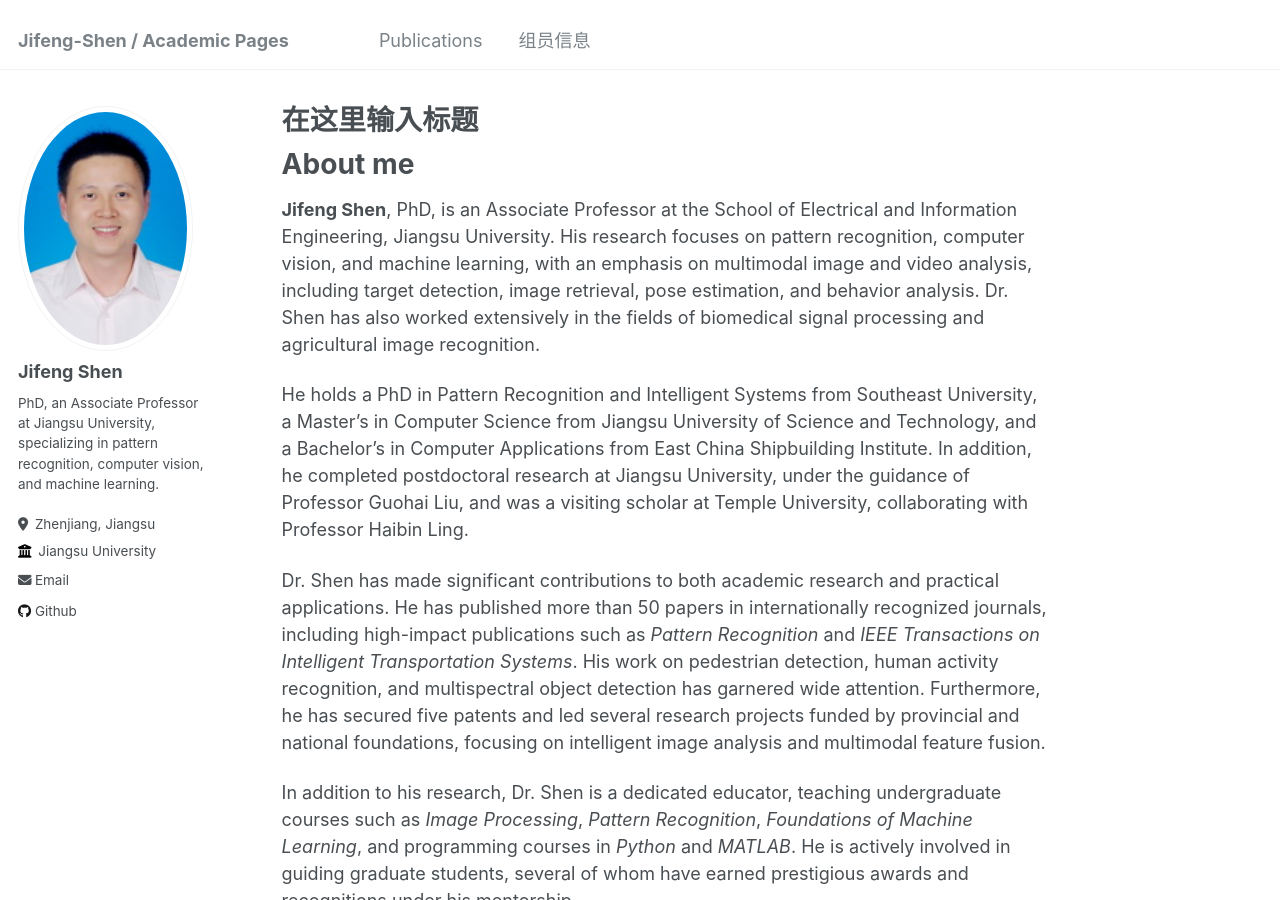
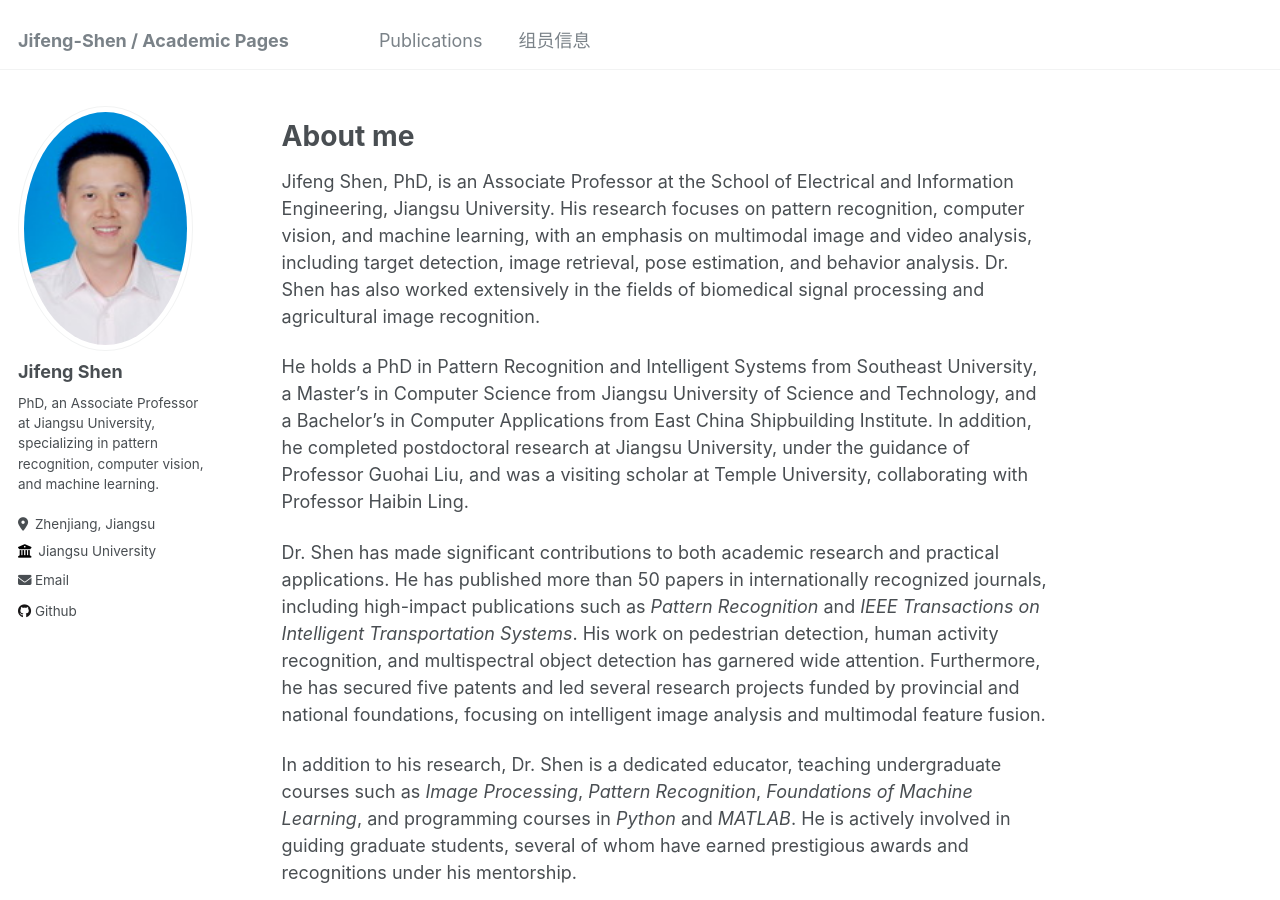
Before and after one commit to jifeng-shen/jifeng-shen.github.io, a Jekyll site: the page built from _pages/about.md, in a window 1280 px wide and 900 px high. Built offline with Jekyll 4.4.1, drawn with Linux system fonts in a browser that asks for light colours.

Commit message:
Update about.md

```diff
--- a/_pages/about.md
+++ b/_pages/about.md
@@ -1,6 +1,6 @@
 ---
 permalink: /
-title: "在这里输入标题"
+title: " "
 author_profile: true
 redirect_from:
   - /about/
@@ -10,7 +10,7 @@ redirect_from:
 
 # About me
 
-**Jifeng Shen**, PhD, is an Associate Professor at the School of Electrical and Information Engineering, Jiangsu University. His research focuses on pattern recognition, computer vision, and machine learning, with an emphasis on multimodal image and video analysis, including target detection, image retrieval, pose estimation, and behavior analysis. Dr. Shen has also worked extensively in the fields of biomedical signal processing and agricultural image recognition.
+Jifeng Shen, PhD, is an Associate Professor at the School of Electrical and Information Engineering, Jiangsu University. His research focuses on pattern recognition, computer vision, and machine learning, with an emphasis on multimodal image and video analysis, including target detection, image retrieval, pose estimation, and behavior analysis. Dr. Shen has also worked extensively in the fields of biomedical signal processing and agricultural image recognition.
 
 He holds a PhD in Pattern Recognition and Intelligent Systems from Southeast University, a Master’s in Computer Science from Jiangsu University of Science and Technology, and a Bachelor's in Computer Applications from East China Shipbuilding Institute. In addition, he completed postdoctoral research at Jiangsu University, under the guidance of Professor Guohai Liu, and was a visiting scholar at Temple University, collaborating with Professor Haibin Ling.
 
@@ -42,7 +42,7 @@ Dr. Shen is a member of the Pattern Recognition Special Committee of the Jiangsu
 
 ---
 
-### **Research Projects**
+## **Research Projects**
 
 1. **National Natural Science Foundation of China**: Intelligent Video-Based Face Image Recognition and Understanding via Manifold Learning (No. 90820009), 2009.1–2011.12. (Participant)
 
```
